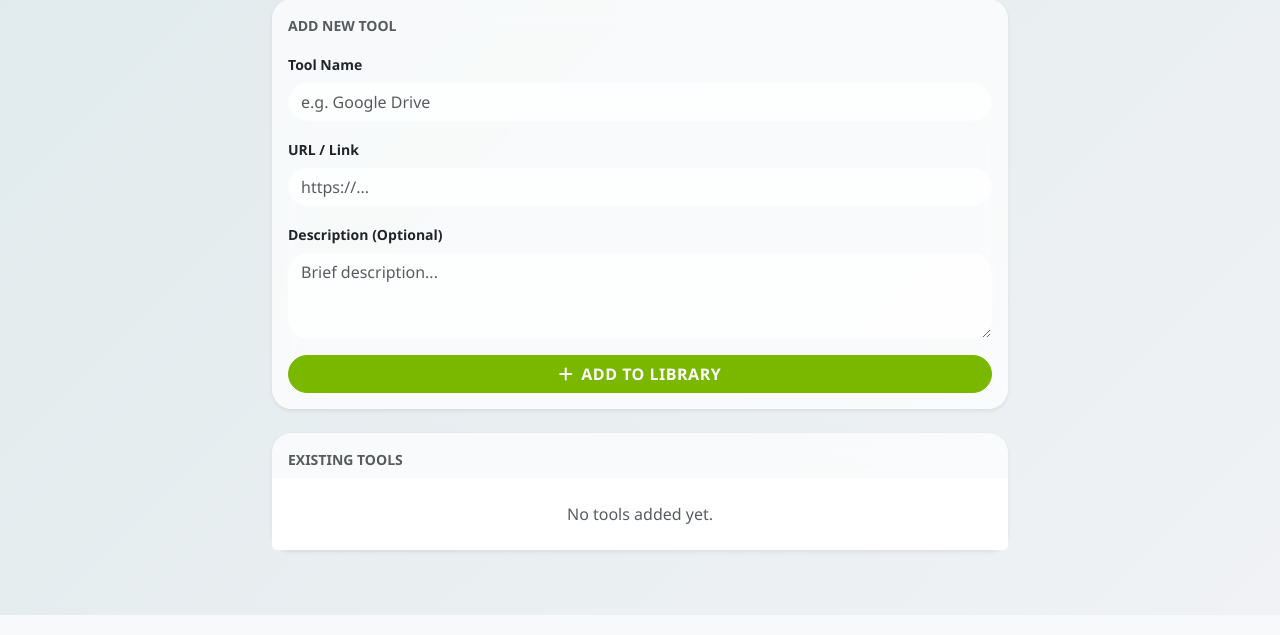
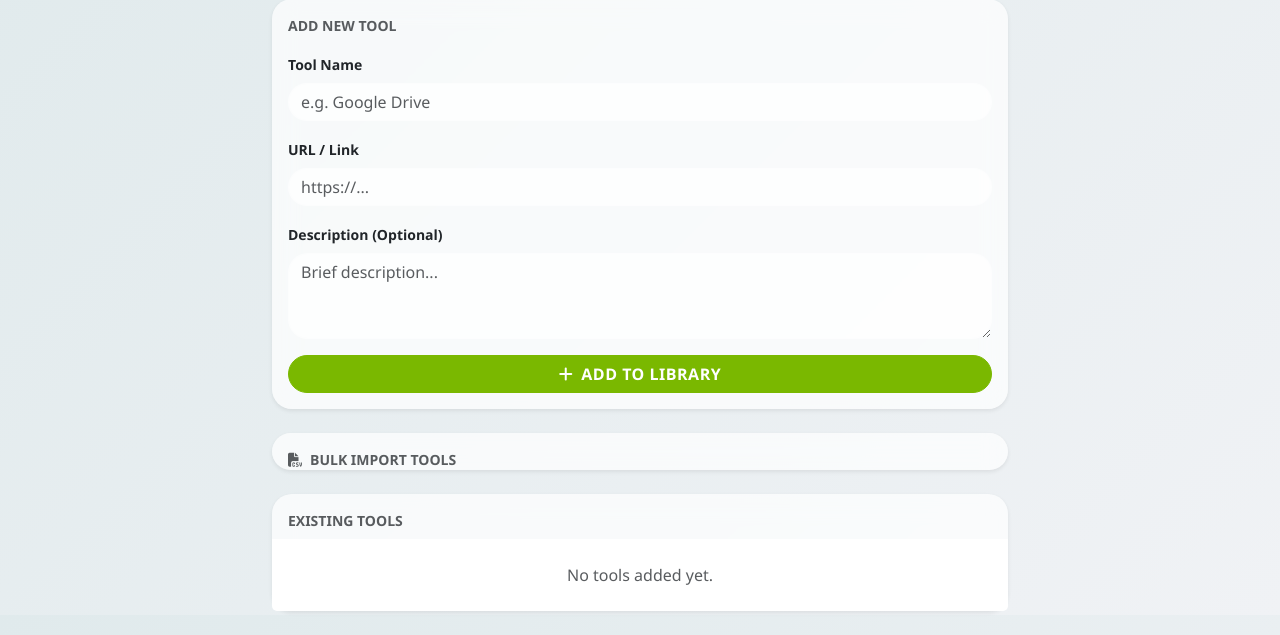
Before and after one commit to havin231/StatInfoProject, a Flask app: page /toolbase in a window 1280 px wide. Shown: the part 185-820 px from the top of the page. Run offline with Flask 3, Linux system fonts and the light colour scheme; a user stored in the database is signed in; data comes from the database, SQL or seed files in the repository; data that the repository does not hold is empty; parts of the project's set-up code (start-up, migrations or seed data) failed here and were passed over; some libraries are stand-ins or nearby versions.

Commit message:
Describe what you changed

```diff
--- a/app/routes.py
+++ b/app/routes.py
@@ -2341,25 +2341,83 @@ def toolbase():
     # Guests and Students are allowed read-only access (fall-through)
 
     form = ToolForm()
+    # Task: Bulk Import Form (Reusing existing one)
+    import_form = BulkImportForm()
 
     # Only process form submission if user is admin
-    if is_admin and form.validate_on_submit():
-        new_tool = Tool(
-            title=form.title.data,
-            link=form.link.data,
-            description=form.description.data
-        )
-        try:
-            db.session.add(new_tool)
-            db.session.commit()
-            flash('New tool added successfully.', 'success')
-            return redirect(url_for('main.toolbase'))
-        except Exception as e:
-            db.session.rollback()
-            flash(f'Error adding tool: {str(e)}', 'danger')
+    if is_admin:
+        # A. SINGLE TOOL ADD
+        if form.validate_on_submit() and 'submit' in request.form:
+             # Check if this valid submission is from the manual form
+             # (Flask-WTF might validate both if fields overlap, but file field is unique)
+            if not form.link.data:
+                 # If link is missing but validation passed (odd case), skip
+                 pass
+            else:
+                new_tool = Tool(
+                    title=form.title.data,
+                    link=form.link.data,
+                    description=form.description.data
+                )
+                try:
+                    db.session.add(new_tool)
+                    db.session.commit()
+                    flash('New tool added successfully.', 'success')
+                    return redirect(url_for('main.toolbase'))
+                except Exception as e:
+                    db.session.rollback()
+                    flash(f'Error adding tool: {str(e)}', 'danger')
+
+        # B. BULK IMPORT
+        if import_form.validate_on_submit() and 'file' in request.files:
+            uploaded_file = import_form.file.data
+            filename = uploaded_file.filename.lower()
+
+            try:
+                # Read file
+                if filename.endswith('.csv'):
+                    df = pd.read_csv(uploaded_file)
+                else:
+                    df = pd.read_excel(uploaded_file)
+
+                # Normalize headers
+                df.columns = [c.lower().strip() for c in df.columns]
+
+                # Validate Headers (Name, Link) - Description is optional
+                if 'name' not in df.columns or 'link' not in df.columns:
+                    flash('Import Error: CSV must have "Name" and "Link" columns.', 'danger')
+                    return redirect(url_for('main.toolbase'))
+
+                # Iterate and Add
+                count = 0
+                for _, row in df.iterrows():
+                    # Basic Validation
+                    t_title = str(row['name']).strip()
+                    t_link = str(row['link']).strip()
+                    t_desc = str(row.get('description', '')).strip()
+
+                    if t_title and t_link:
+                         # Optional: Check for duplicates or just add?
+                         # For now, we just add.
+                         new_tool = Tool(
+                             title=t_title,
+                             link=t_link,
+                             description=t_desc
+                         )
+                         db.session.add(new_tool)
+                         count += 1
+
+                db.session.commit()
+                flash(f'Success! Imported {count} tools from file.', 'success')
+                return redirect(url_for('main.toolbase'))
+
+            except Exception as e:
+                db.session.rollback()
+                flash(f'Import Failed: {str(e)}', 'danger')
 
     tools = Tool.query.order_by(desc(Tool.created_at)).all()
-    return render_template('toolbase.html', form=form, tools=tools, is_admin=is_admin)
+    # Pass both forms to template
+    return render_template('toolbase.html', form=form, import_form=import_form, tools=tools, is_admin=is_admin)
 
 @main.route('/toolbase/delete/<int:tool_id>', methods=['POST'])
 @login_required
--- a/app/templates/toolbase.html
+++ b/app/templates/toolbase.html
@@ -52,6 +52,40 @@
                         </button>
                     </div>
                 </form>
+            </div>
+        </div>
+        {% endif %}
+
+        <!-- BULK IMPORT SECTION (Admin Only) -->
+        {% if is_admin %}
+        <div class="card mb-4 shadow-sm border-0">
+            <div class="card-header bg-transparent border-bottom-0 fw-bold pt-3 pb-0 text-uppercase small text-muted cursor-pointer"
+                data-bs-toggle="collapse" data-bs-target="#bulkImportCancel" aria-expanded="false"
+                style="cursor: pointer;">
+                <i class="fas fa-file-csv me-2"></i>Bulk Import Tools
+            </div>
+            <div class="collapse" id="bulkImportCancel">
+                <div class="card-body">
+                    <div class="alert alert-info py-2 small">
+                        <i class="fas fa-info-circle me-1"></i> Upload a CSV or Excel file with columns:
+                        <strong>Name, Link, Description</strong>.
+                    </div>
+                    <form method="POST" enctype="multipart/form-data">
+                        {{ import_form.hidden_tag() }}
+                        <div class="row g-2 align-items-end">
+                            <div class="col-md-9">
+                                {{ import_form.file(class="form-control") }}
+                            </div>
+                            <div class="col-md-3">
+                                <div class="d-grid">
+                                    <button type="submit" class="btn btn-success">
+                                        <i class="fas fa-upload me-2"></i>Import
+                                    </button>
+                                </div>
+                            </div>
+                        </div>
+                    </form>
+                </div>
             </div>
         </div>
         {% endif %}
```
